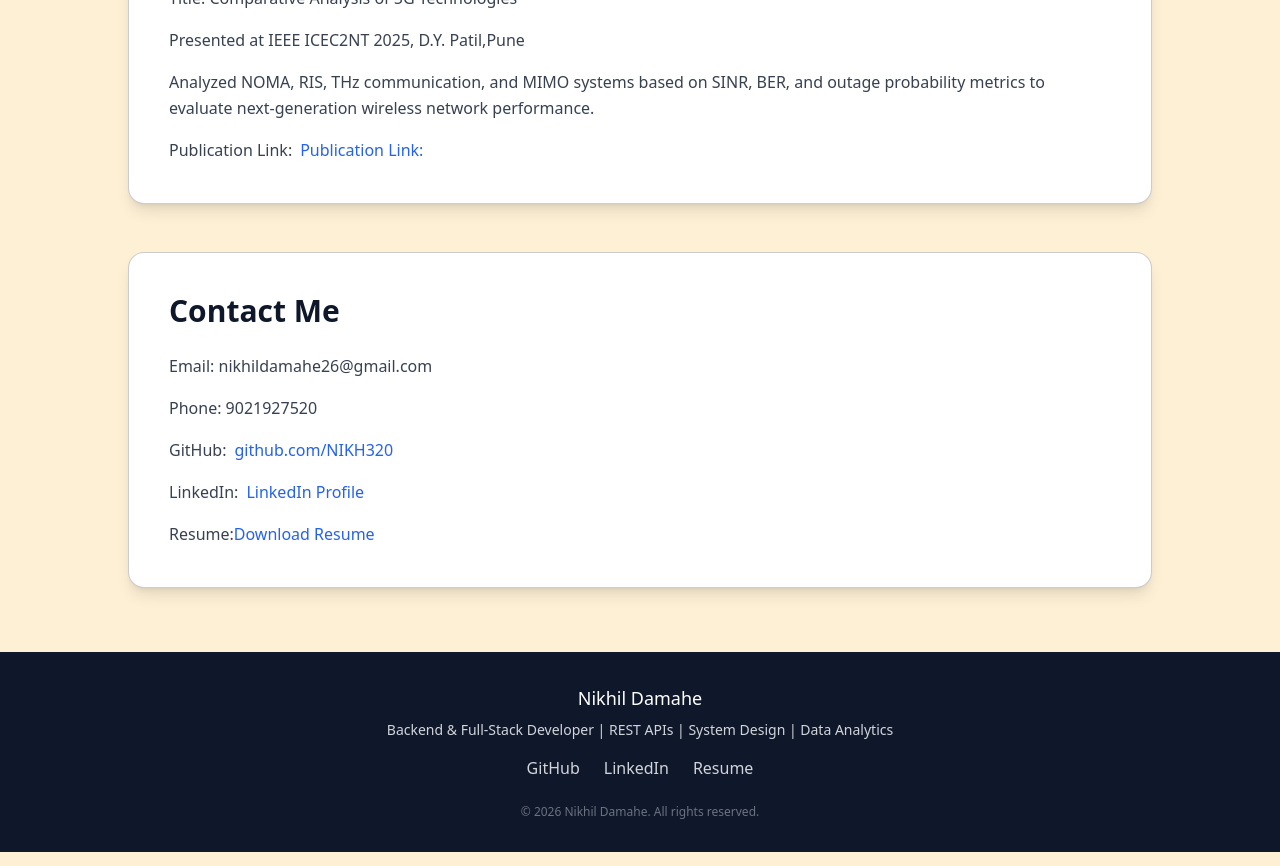
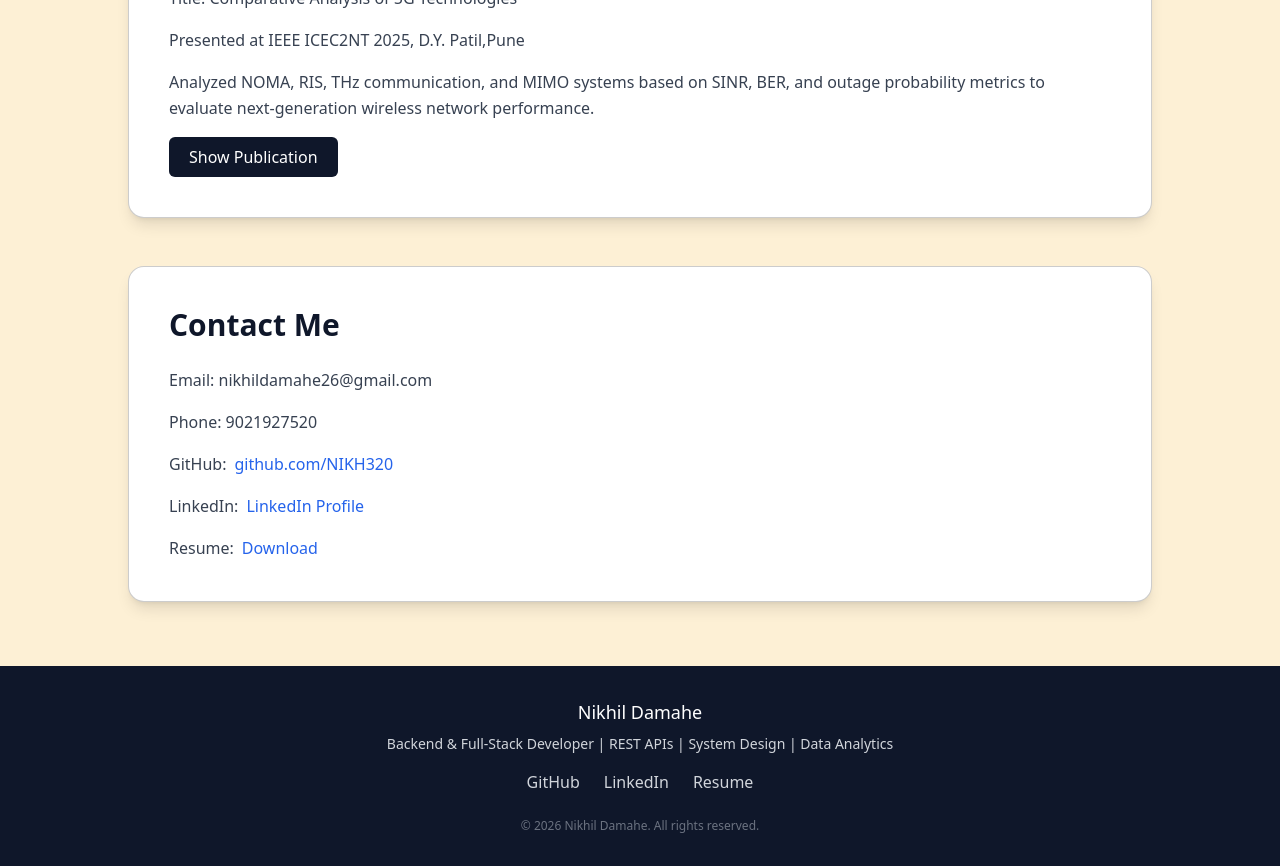
Before and after one commit to NIKH320/NIKH320.github.io, a React (Vite) app: page / in a window 1280 px wide. Shown: the part 1860-2726 px from the top of the page. Built offline with nearby package versions, Linux system fonts and the light colour scheme.

Commit message:
Minor Changes in contact me

```diff
--- a/src/components/Contact.jsx
+++ b/src/components/Contact.jsx
@@ -26,17 +26,21 @@ function Contact() {
         </a>
       </p>
 
+
       <p className="text-gray-700 leading-relaxed">
         Resume:
-           <a
-           href="/Resume_NikhilDamahe_SDE.pdf"
-           target="_blank"
-           rel="noopener noreferrer"
-           className="text-blue-600 hover:underline"
-          >
-  Download Resume
-</a>
+        <a
+          href="/Resume_NikhilDamahe_SDE.pdf"
+           className="text-blue-600 hover:underline ml-2"
+         target="_blank">
+          Download
+        </a>
       </p>
+
+
+
+
+
 
 
 </div>
--- a/src/components/Publication.jsx
+++ b/src/components/Publication.jsx
@@ -12,14 +12,24 @@ function Publication(){
       <p className="text-gray-700 leading-relaxed">Analyzed NOMA, RIS, THz communication, and MIMO systems based on SINR, BER, and outage probability metrics to evaluate next-generation wireless network performance.</p>
 
 
-      <p className="text-gray-700 leading-relaxed">
-        Publication Link:
-        <a href="https://www.linkedin.com/redir/redirect/?url=https%3A%2F%2Fdoi.org%2F10.1109%2FICEC2NT65402.2025.11379947&urlhash=Zkyi&isSdui=true&lipi=urn%3Ali%3Apage%3Ad_flagship3_profile_view_base%3BS9OhiJNGR1qxTBKQ4AVYTQ%3D%3D"
+      {/* <p className="text-gray-700 leading-relaxed">
+
+        <a href=
            className="text-blue-600 hover:underline ml-2"
          target="_blank">
-          Publication Link:
+          Publication Link
         </a>
-      </p>
+      </p> */}
+
+       <a
+      href="https://www.linkedin.com/redir/redirect/?url=https%3A%2F%2Fdoi.org%2F10.1109%2FICEC2NT65402.2025.11379947&urlhash=Zkyi&isSdui=true&lipi=urn%3Ali%3Apage%3Ad_flagship3_profile_view_base%3BS9OhiJNGR1qxTBKQ4AVYTQ%3D%3D"
+      target="_blank"
+      rel= "noopener noreferrer"
+       className="mt-4 inline-block bg-slate-900 text-white px-5 py-2 rounded-md hover:bg-slate-700 transition"
+    >
+
+          Show Publication
+      </a>
 
 
 
```
